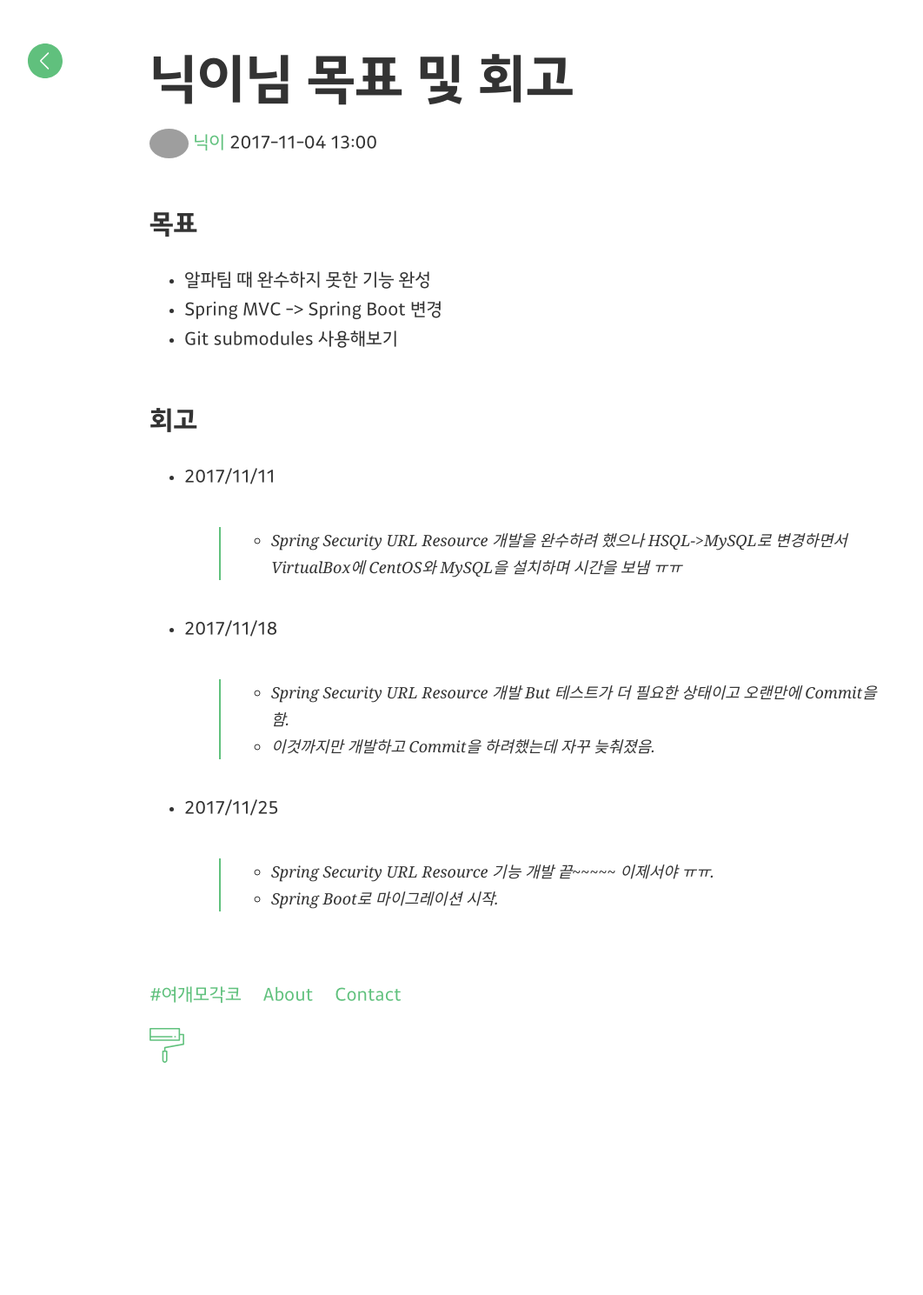
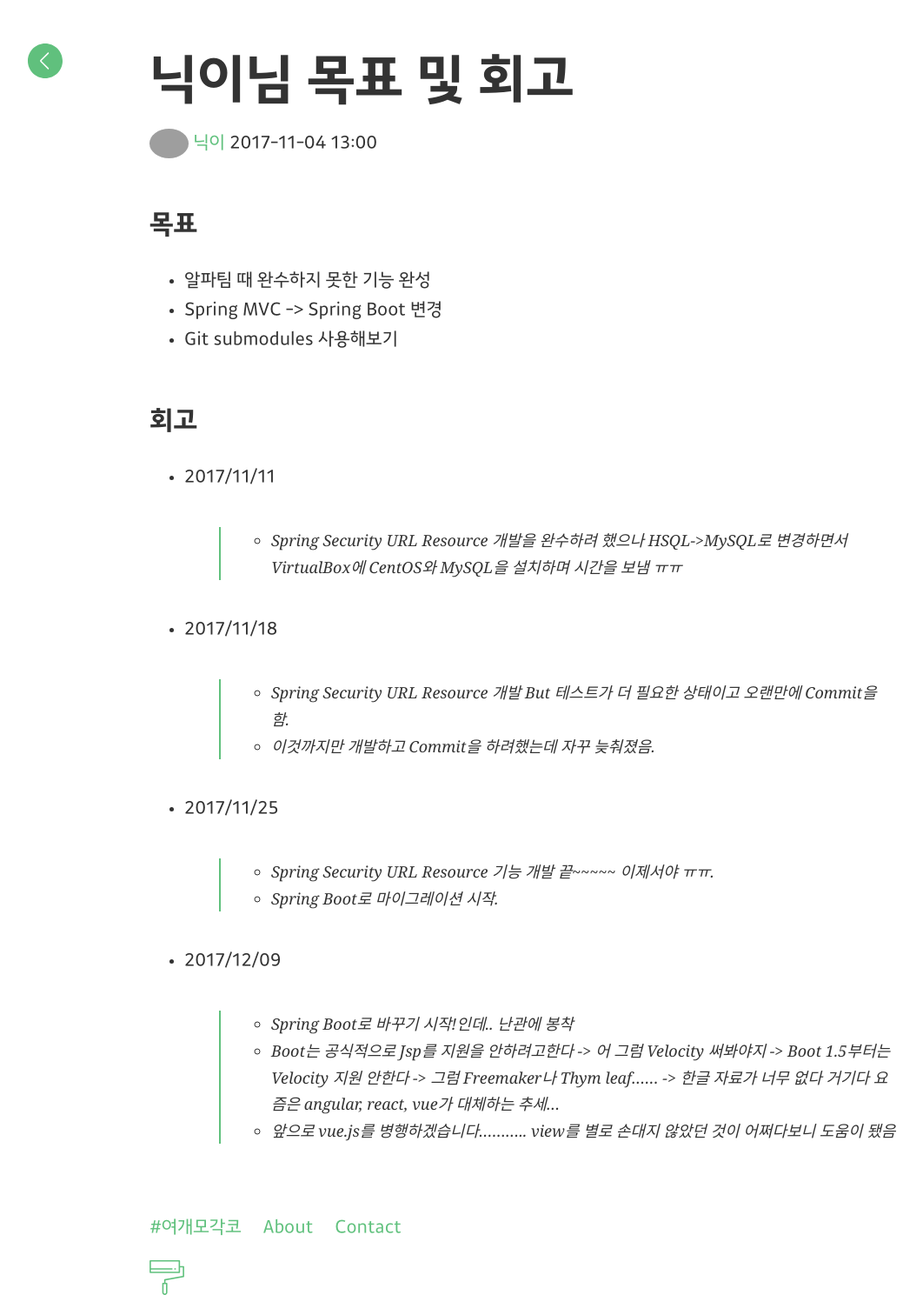
Before and after one commit to yeogaemogaco/retrospective-2nd, a Jekyll site: the page built from _posts/2017-11-04-ssm-lim.md, in a window 1280 px wide. Shown: the whole page at 87% size, without its empty margins (18-1080 px from the left). Built offline with Jekyll 4.4.1, drawn with Linux system fonts in a browser that asks for light colours; before the commit the page ends 1222 px from its top, so only the background shows below that.

Commit message:
12월 9일 회고

```diff
--- a/_posts/2017-11-04-ssm-lim.md
+++ b/_posts/2017-11-04-ssm-lim.md
@@ -23,3 +23,10 @@ date: 2017-11-04 13:00
 - 2017/11/25
 >* Spring Security URL Resource 기능 개발 끝~~~~~ 이제서야 ㅠㅠ.<br>
 >* Spring Boot로 마이그레이션 시작.
+
+
+- 2017/12/09
+>* Spring Boot로 바꾸기 시작!인데.. 난관에 봉착
+>* Boot는 공식적으로 Jsp를 지원을 안하려고한다 -> 어 그럼 Velocity 써봐야지 -> Boot 1.5부터는 Velocity 지원 안한다 -> 그럼 Freemaker나 Thym
+leaf...... -> 한글 자료가 너무 없다 거기다 요즘은 angular, react, vue가 대체하는 추세...
+>* 앞으로 vue.js를 병행하겠습니다........... view를 별로 손대지 않았던 것이 어쩌다보니 도움이 됐음
```
